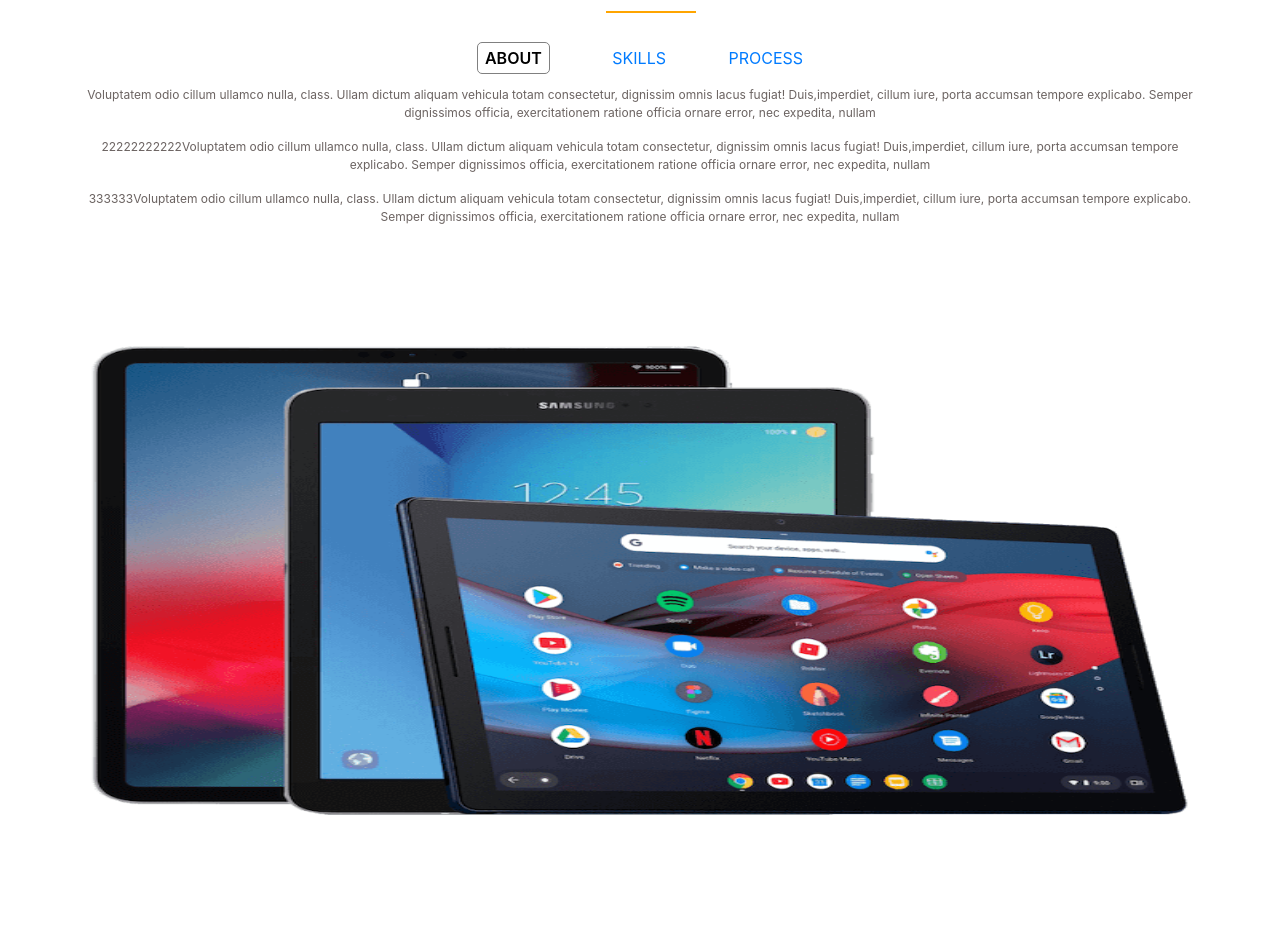
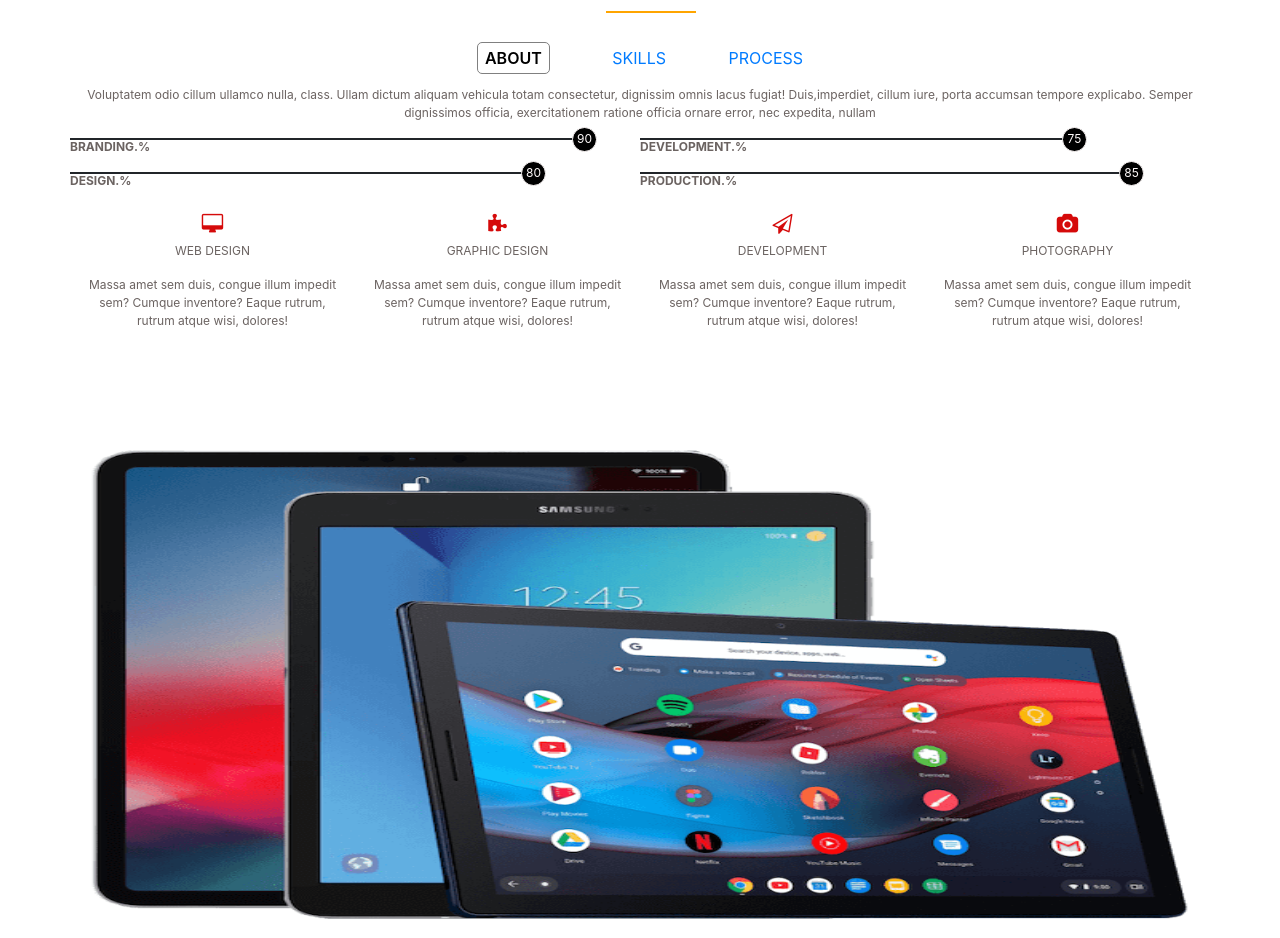
Before and after one commit to MaiHoThi/CSS-HieuUng, a plain HTML site: page index.html in a window 1280 px wide. Shown: the part 786-1724 px from the top of the page. Drawn offline with nearby package versions, Linux system fonts and the light colour scheme; a script that the page names is missing.

Commit message:
Big stream

```diff
--- a/css/style.css
+++ b/css/style.css
@@ -54,6 +54,61 @@ a:hover{
 }
 div.mt-content {
   margin-top: 6em;
+}
+/* our story */
+.col-lg-6.col-12.sto-ct {
+  padding-left: 0;
+  position: relative;
+  text-align: left;
+}
+
+.col-lg-6.col-12.sto-ct .inline-div:nth-child(1) {
+  position: absolute;
+  top: 0;
+  left: 0;
+  border: 1px solid;
+  width: 90%;
+}
+
+.col-lg-6.col-12.sto-ct:nth-child(2) .inline-div {
+  width: 75% !important;
+}
+
+.col-lg-6.col-12.sto-ct:nth-child(3) .inline-div {
+  width: 80%;
+}
+
+.col-lg-6.col-12.sto-ct:nth-child(4) .inline-div {
+  width: 85%;
+}
+p.percent {
+  text-align: center;
+  width: 25px;
+  position: absolute;
+  top: -11px;
+  right: 43px;
+  padding: 2px;
+  border: 1px solid;
+  border-radius: 50%;
+  background: black;
+  color: snow;
+  height: 25px;
+}
+
+p.percent:nth-child(4) {
+  right: 57px;
+}
+
+.col-lg-6.col-12.sto-ct:nth-child(2) p.percent {
+  right: 123px;
+}
+
+.col-lg-6.col-12.sto-ct:nth-child(3) p.percent {
+  right: 94px;
+}
+
+.col-lg-6.col-12.sto-ct:nth-child(4) p.percent {
+  right: 66px;
 }
 /* Introduction */
 ul.list-inline.gallery-tap li.list-inline-item {
--- a/index.html
+++ b/index.html
@@ -139,16 +139,60 @@
               </p>
           </div>
           <div class="col-lg-12 col-md-12 col-sm-12 col-xs-16 filter Skills" id="skill" >
-            <p>22222222222Voluptatem odio cillum ullamco nulla, class. Ullam dictum aliquam vehicula totam consectetur,
-              dignissim omnis lacus fugiat! Duis,imperdiet, cillum iure, porta accumsan tempore explicabo.
-              Semper dignissimos officia, exercitationem ratione officia ornare error, nec expedita, nullam
-            </p>
+            <div class="row">
+              <div class="col-lg-6 col-12 sto-ct">
+                <div class="inline-div"></div>
+                <P class="font-weight-bold">BRANDING.%</P>
+                <P class="percent ">90</P>
+              </div>
+              <div class="col-lg-6 col-12 sto-ct">
+                <div class="inline-div"></div>
+                <P class="font-weight-bold">DEVELOPMENT.%</P>
+                <P class="percent">75</P>
+              </div>
+              <div class="col-lg-6 col-12 sto-ct">
+                <div class="inline-div"></div>
+                <P class="font-weight-bold">DESIGN.%</P>
+                <P class="percent">80</P>
+              </div>
+              <div class="col-lg-6 col-12 sto-ct">
+                <div class="inline-div"></div>
+                <P class="font-weight-bold">PRODUCTION.%</P>
+                <P class="percent">85</P>
+              </div>
+            </div>
           </div>
           <div class="col-lg-12 col-md-12 col-sm-12 col-xs-16 filter Process " id="process" >
-            <p>333333Voluptatem odio cillum ullamco nulla, class. Ullam dictum aliquam vehicula totam consectetur,
-            dignissim omnis lacus fugiat! Duis,imperdiet, cillum iure, porta accumsan tempore explicabo.
-            Semper dignissimos officia, exercitationem ratione officia ornare error, nec expedita, nullam
-            </p>
+            <div class="row">
+              <div class="col-lg-3 col-6">
+                <a href="" class="  d-block text-center">
+                  <i class="fa fa-desktop"></i>
+                  <p><span class="tt"></span> WEB DESIGN</p>
+                  <p>Massa amet sem duis, congue illum impedit sem? Cumque inventore? Eaque rutrum, rutrum atque wisi, dolores!</p>
+                </a>
+               </div>
+               <div class="col-lg-3 col-6">
+                <a href="" class="  d-block text-center">
+                  <i class="fa fa-puzzle-piece"></i>
+                  <p>GRAPHIC DESIGN</p>
+                  <p>Massa amet sem duis, congue illum impedit sem? Cumque inventore? Eaque rutrum, rutrum atque wisi, dolores!</p>
+                </a>
+               </div>
+               <div class="col-lg-3 col-6">
+                <a href="" class="  d-block text-center">
+                  <i class="fa fa-paper-plane-o"></i>
+                  <p>DEVELOPMENT</p>
+                  <p>Massa amet sem duis, congue illum impedit sem? Cumque inventore? Eaque rutrum, rutrum atque wisi, dolores!</p>
+                </a>
+               </div>
+               <div class="col-lg-3 col-6">
+                <a href="" class="  d-block text-center">
+                  <i class="fa fa-camera"></i>
+                  <p>PHOTOGRAPHY</p>
+                  <p>Massa amet sem duis, congue illum impedit sem? Cumque inventore? Eaque rutrum, rutrum atque wisi, dolores!</p>
+                </a>
+               </div>
+            </div>
           </div>
       </div>
      </div>
```
